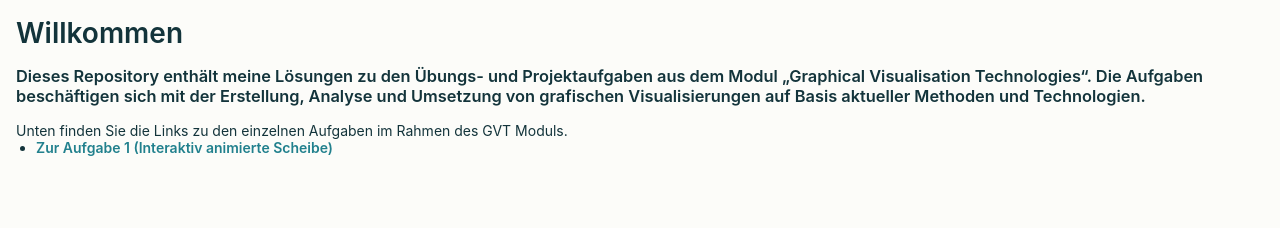
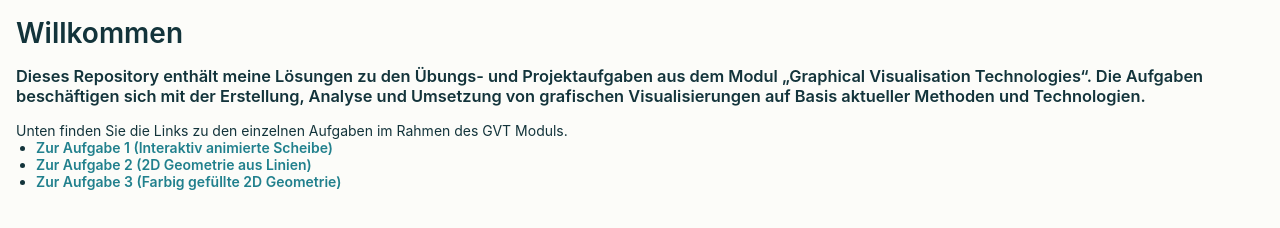
Before and after one commit to avr2025-annab/GVT, a plain HTML site: page index.html in a window 1280 px wide. Drawn offline with Linux system fonts and the light colour scheme.

Commit message:
Update index.html

```diff
--- a/index.html
+++ b/index.html
@@ -70,6 +70,8 @@ ul {
     <p>Unten finden Sie die Links zu den einzelnen Aufgaben im Rahmen des GVT Moduls.</p>
     <ul>
       <li><a href="aufgabe1/index.html">Zur Aufgabe 1 (Interaktiv animierte Scheibe)</a></li>
+        <li><a href="aufgabe2/index.html">Zur Aufgabe 2 (2D Geometrie aus Linien)</a></li>
+          <li><a href="aufgabe3/index.html">Zur Aufgabe 3 (Farbig gefüllte 2D Geometrie)</a></li>
       <!-- Weitere Links -->
     </ul>
   </div>
```
